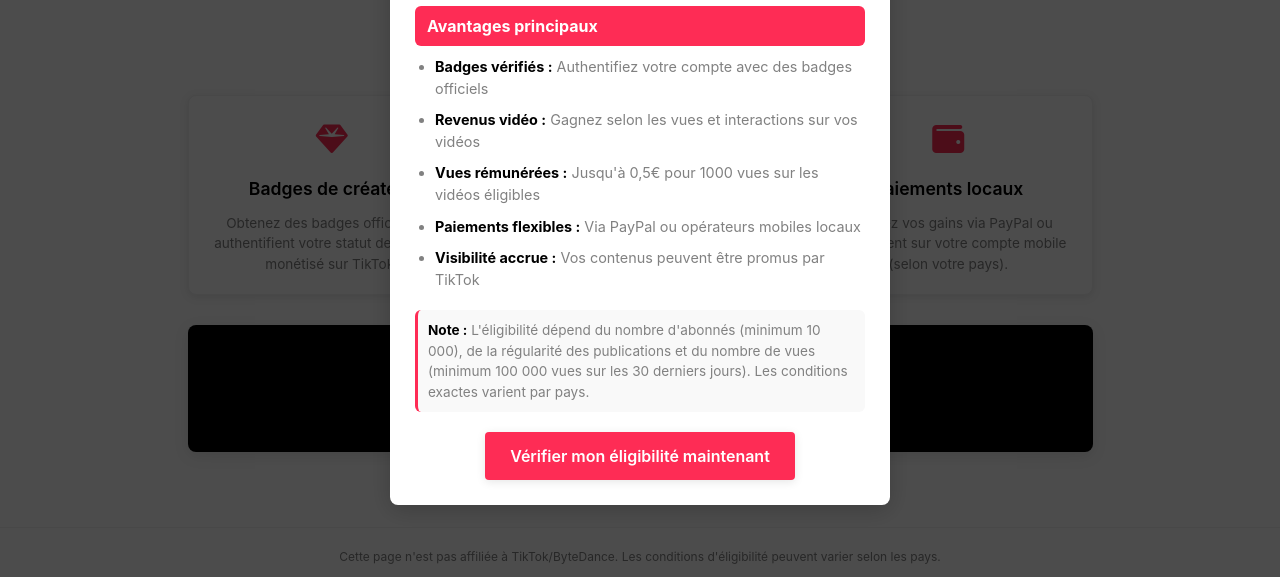
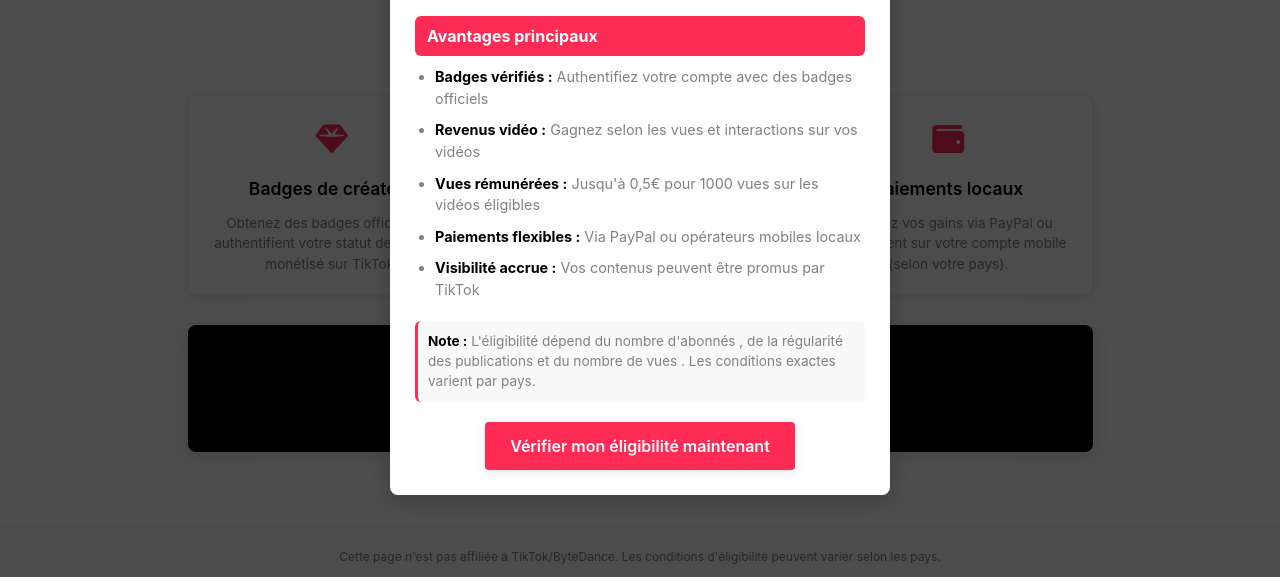
Before and after one commit to monetisationtiktok/monetisationtiktok.github.io, a plain HTML site: page index.html in a window 1280 px wide. Shown: the part 223-809 px from the top of the page. Drawn offline with Linux system fonts and the light colour scheme.

Commit message:
Update index.html

```diff
--- a/index.html
+++ b/index.html
@@ -404,7 +404,7 @@
             </ul>
 
             <p style="font-size: 0.85rem; background: #f9f9f9; padding: 10px; border-radius: 6px; border-left: 3px solid var(--tiktok-red);">
-                <strong>Note :</strong> L'éligibilité dépend du nombre d'abonnés (minimum 10 000), de la régularité des publications et du nombre de vues (minimum 100 000 vues sur les 30 derniers jours). Les conditions exactes varient par pays.
+                <strong>Note :</strong> L'éligibilité dépend du nombre d'abonnés , de la régularité des publications et du nombre de vues . Les conditions exactes varient par pays.
             </p>
 
             <div style="text-align: center; margin-top: 20px;">
```
